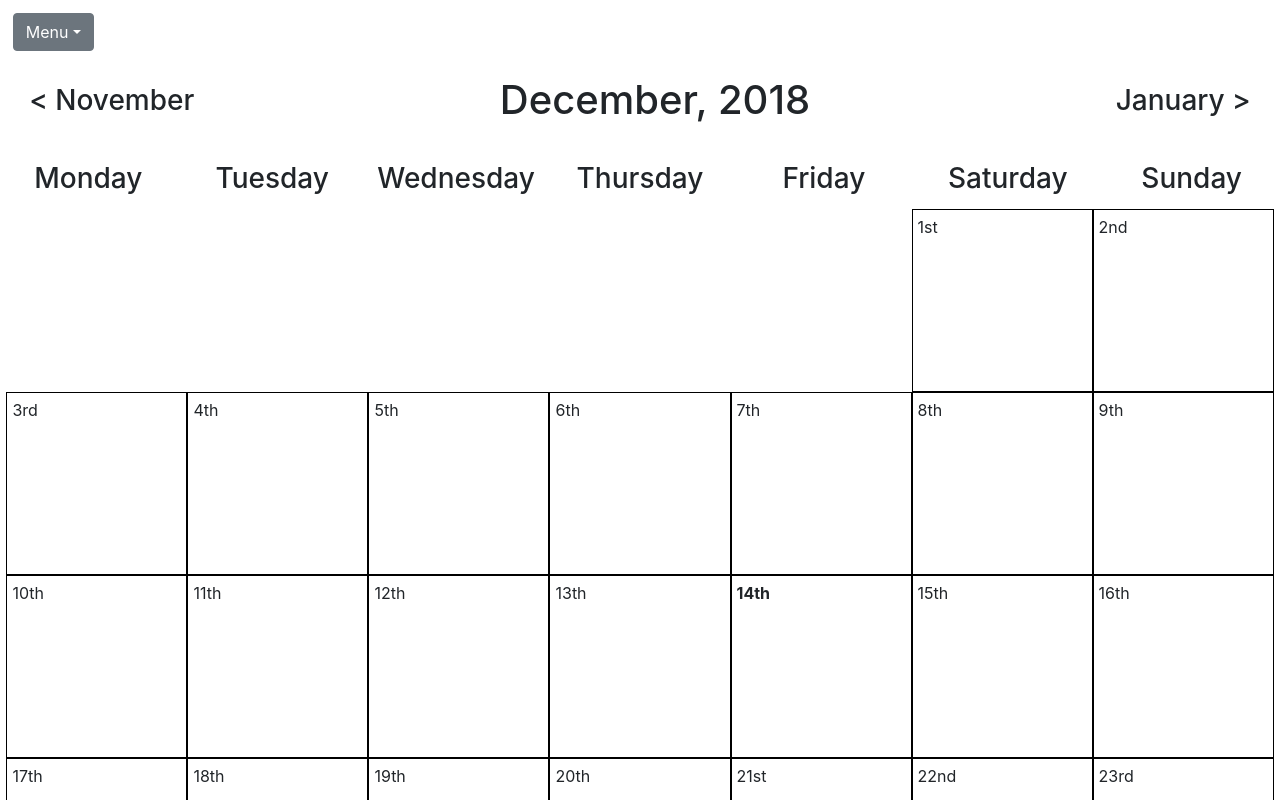
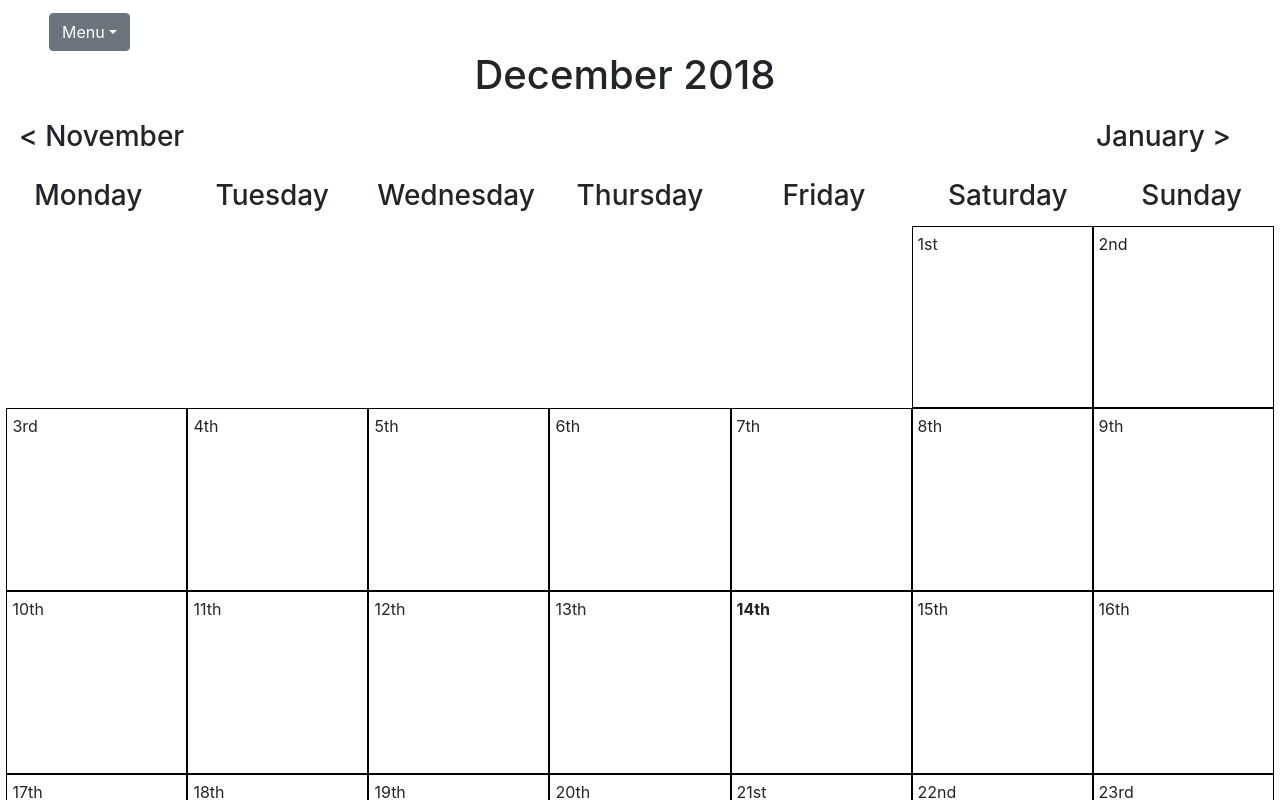
Before and after one commit to DominicSherman/planner, a React (Create React App) app: page / in a window 1280 px wide. Shown: the top 800 px of the page. Built offline with nearby package versions, Linux system fonts and the light colour scheme.

Commit message:
Refactor header a bit

```diff
--- a/src/App.js
+++ b/src/App.js
@@ -1,50 +1,33 @@
 import React, {Component} from 'react';
-import {Dropdown, DropdownItem, DropdownMenu, DropdownToggle} from 'reactstrap';
+import moment from 'moment';
 
-import './css/App.css';
 import './css/Flex.css';
 import './css/Buttons.css';
 import WeekView from './views/WeekView';
 import {DAY, MONTH, WEEK} from './constants/view-types';
 import DayView from './views/DayView';
 import MonthView from './views/MonthView';
+import Header from './components/Header';
 
 const typeToView = {
     [MONTH]: MonthView,
     [DAY]: DayView,
     [WEEK]: WeekView
 };
+
 export default class App extends Component {
-    constructor(props) {
-        super(props);
-
-        this.state = {
-            dropdownOpen: false
-        }
+    componentWillMount() {
+        this.props.actions.setCurrMonth(moment());
     }
 
-    toggle = () => this.setState((prevState) => ({dropdownOpen: !prevState.dropdownOpen}));
-
     render() {
-        const {actions, currView} = this.props;
+        const {currView} = this.props;
 
         const View = typeToView[currView];
 
         return (
             <div>
-                <div className={'App-menuWrapper'}>
-                    <Dropdown
-                        isOpen={this.state.dropdownOpen}
-                        toggle={this.toggle}
-                    >
-                        <DropdownToggle caret>Menu</DropdownToggle>
-                        <DropdownMenu>
-                            <DropdownItem onClick={() => actions.setCurrView(MONTH)}>Month View</DropdownItem>
-                            <DropdownItem onClick={() => actions.setCurrView(WEEK)}>Week View</DropdownItem>
-                            <DropdownItem onClick={() => actions.setCurrView(DAY)}>Day View</DropdownItem>
-                        </DropdownMenu>
-                    </Dropdown>
-                </div>
+                <Header {...this.props} />
                 <View {...this.props} />
             </div>
         );
--- /dev/null
+++ b/src/components/Header.js
@@ -0,0 +1,67 @@
+import React, {Component} from 'react';
+import {Dropdown, DropdownItem, DropdownMenu, DropdownToggle} from 'reactstrap';
+import moment from 'moment';
+
+import '../css/components/Header.css';
+import {DAY, MONTH, WEEK} from '../constants/view-types';
+import {MONTHS} from '../constants/enums';
+
+export default class Header extends Component {
+    constructor(props) {
+        super(props);
+
+        this.state = {
+            dropdownOpen: false
+        }
+    }
+
+    toggle = () => this.setState((prevState) => ({dropdownOpen: !prevState.dropdownOpen}));
+
+    render() {
+        const {actions, currMonth} = this.props;
+        const prevMonthValue = MONTHS[moment(currMonth).subtract(1, 'M').month()];
+        const nextMonthValue = MONTHS[moment(currMonth).add(1, 'M').month()];
+
+        return (
+            currMonth ?
+                <div>
+                    <div className={'Header-headerWrapper row spaceBetween'}>
+                        <div>
+                            <Dropdown
+                                isOpen={this.state.dropdownOpen}
+                                toggle={this.toggle}
+                            >
+                                <DropdownToggle caret>Menu</DropdownToggle>
+                                <DropdownMenu>
+                                    <DropdownItem onClick={() => actions.setCurrView(MONTH)}>Month View</DropdownItem>
+                                    <DropdownItem onClick={() => actions.setCurrView(WEEK)}>Week View</DropdownItem>
+                                    <DropdownItem onClick={() => actions.setCurrView(DAY)}>Day View</DropdownItem>
+                                </DropdownMenu>
+                            </Dropdown>
+                        </div>
+                        <div className={'Header-textWrapper row center'}>
+                            <h1>{`${MONTHS[currMonth.month()]} ${currMonth.year()}`}</h1>
+                        </div>
+                    </div>
+                    <div className={'Header-headerWrapper row spaceBetween'}>
+                        <div className={'Header-textWrapper row spaceBetween'}>
+                            <div
+                                className={'MonthView-monthButton row center'}
+                                onClick={actions.decrementMonth}
+                            >
+                                <h3>{`< ${prevMonthValue}`}</h3>
+                            </div>
+                            <div
+                                className={'MonthView-monthButton row center'}
+                                onClick={actions.incrementMonth}
+                            >
+                                <h3>{`${nextMonthValue} >`}</h3>
+                            </div>
+                        </div>
+                    </div>
+                </div>
+                :
+                null
+        )
+    }
+}
--- a/src/css/App.css
+++ /dev/null
@@ -1,7 +0,0 @@
-.App-buttonWrapper {
-    padding: 1%;
-}
-
-.App-menuWrapper {
-    padding: 1%;
-}
--- /dev/null
+++ b/src/css/components/Header.css
@@ -0,0 +1,11 @@
+.Header-headerWrapper {
+    align-items: center;
+    padding-top: 1%;
+    padding-left: 5%;
+    padding-right: 5%;
+}
+
+.Header-textWrapper {
+    align-items: center;
+    width: 100%;
+}
--- a/src/css/views/MonthView.css
+++ b/src/css/views/MonthView.css
@@ -6,11 +6,6 @@
 .MonthView-monthButton {
     align-items: center;
     cursor: pointer;
-}
-
-.MonthView-headerWrapper {
-    width: 95%;
-    padding-bottom: 2%;
 }
 
 .MonthView-dayHeaderWrapper, .MonthView-dayWrapper {
--- a/src/views/MonthView.js
+++ b/src/views/MonthView.js
@@ -1,43 +1,17 @@
 import React, {Component} from 'react';
-import moment from 'moment';
 
 import '../css/views/MonthView.css';
 import '../css/components/WeekOfMonth.css';
-import {MONTHS, WEEKDAYS} from '../constants/enums';
+import {WEEKDAYS} from '../constants/enums';
 import WeekOfMonth from '../components/WeekOfMonth';
 
 export default class MonthView extends Component {
-    componentDidMount() {
-        this.props.actions.setCurrMonth(moment());
-    }
-
     render() {
-        const {actions, currMonth, daysOfMonth, lengthOfFirstWeek} = this.props;
-        const prevMonthValue = MONTHS[moment(currMonth).subtract(1, 'M').month()];
-        const nextMonthValue = MONTHS[moment(currMonth).add(1, 'M').month()];
+        const {daysOfMonth, lengthOfFirstWeek} = this.props;
 
         return (
             daysOfMonth.length ?
                 <div className={'MonthView-wrapper column'}>
-                    <div
-                        className={'MonthView-headerWrapper row spaceBetween'}
-                    >
-                        <div
-                            className={'MonthView-monthButton row center'}
-                            onClick={actions.decrementMonth}
-                        >
-                            <h3>{`< ${prevMonthValue}`}</h3>
-                        </div>
-                        <h1>
-                            {`${MONTHS[currMonth.month()]}, ${currMonth.year()}`}
-                        </h1>
-                        <div
-                            className={'MonthView-monthButton row center'}
-                            onClick={actions.incrementMonth}
-                        >
-                            <h3>{`${nextMonthValue} >`}</h3>
-                        </div>
-                    </div>
                     <div className={'row spaceBetween hundred'}>
                         {
                             [...Array(7).keys()].map((value) =>
```
